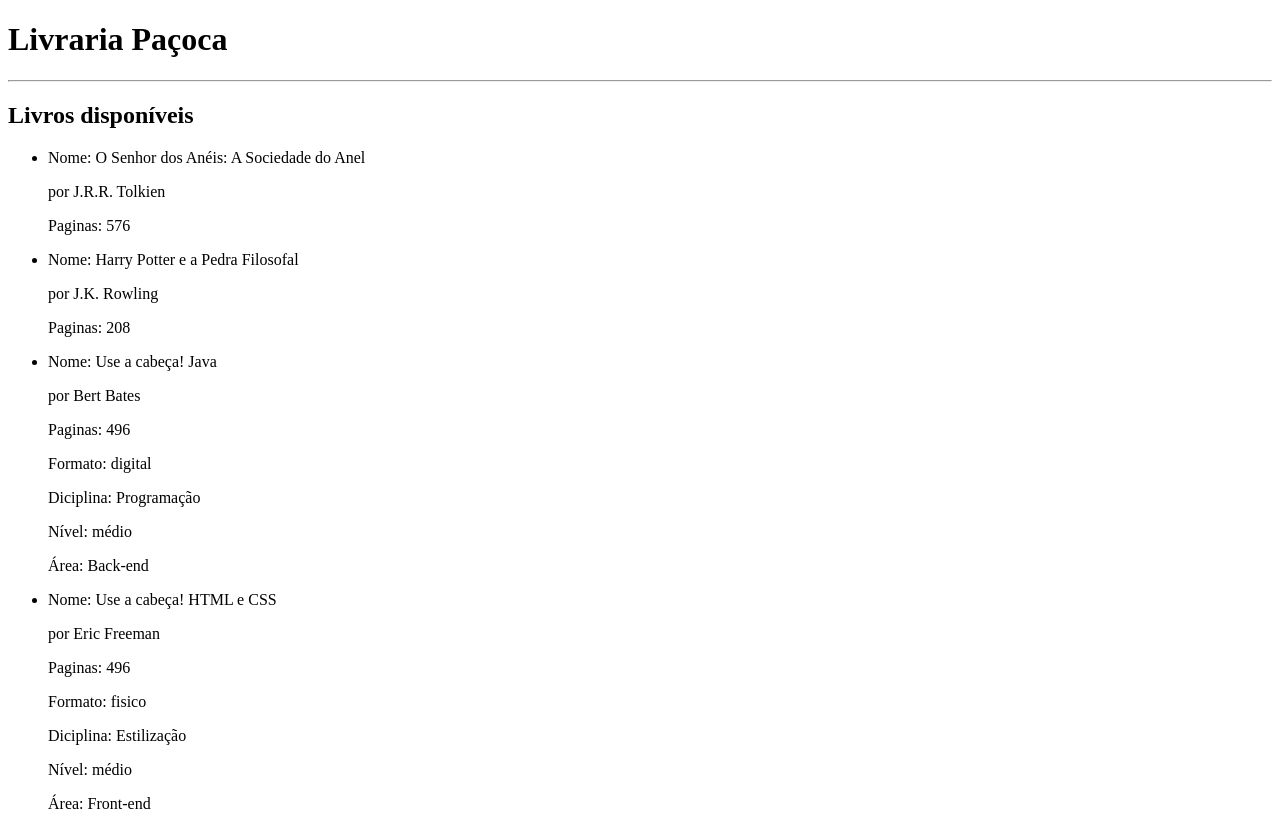
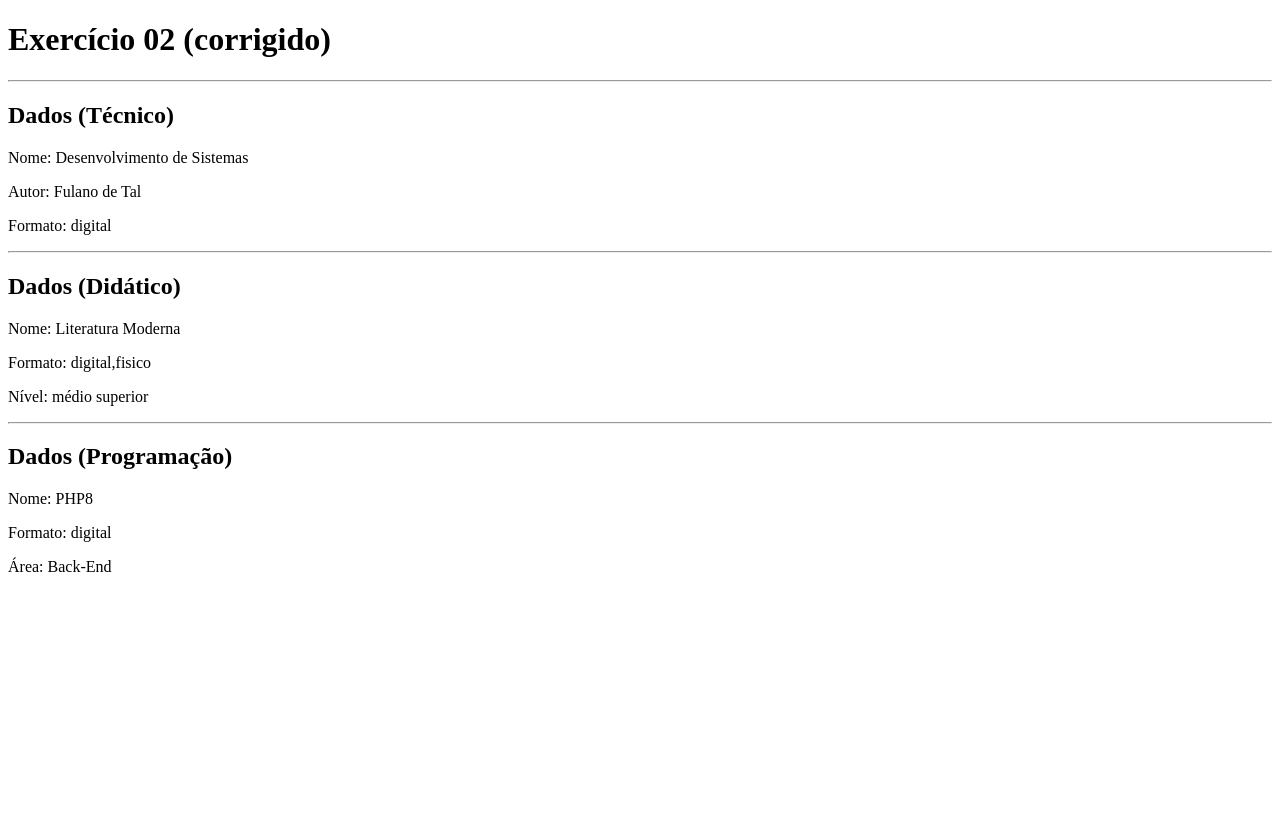
Before and after one commit to PhoenixFoxz/php-poo-exercicios, a PHP site: page / in a window 1280 px wide. After the commit the page ends 572 px from the top, so only its background shows below. Run offline with PHP 8.4, Linux system fonts and the light colour scheme.

Commit message:
Exercício 02 corrigido

```diff
--- a/index.php
+++ b/index.php
@@ -1,98 +1,64 @@
-<?php
-
-require_once "src/Tecnico.php";
-require_once "src/Didatico.php";
-require_once "src/Programacao.php";
-
-$livro3 = new Tecnico;
-$livro4 = new Tecnico;
-
-$programacao1 = new Programacao;
-$programacao2 = new Programacao;
-
-$didatico1 = new Didatico;
-$didatico2 = new Didatico;
-
-$livro3->setTitulo("Use a cabeça! Java");
-$livro3->setAutor("por Bert Bates");
-$livro3->setPaginas(496);
-$livro3->setFormato(["digital"]);
-$didatico1->setDisciplina("Programação");
-$didatico1->setNivel(["médio"]);
-$programacao1->setArea("Back-end");
-
-$livro4->setTitulo("Use a cabeça! HTML e CSS");
-$livro4->setAutor("por Eric Freeman");
-$livro4->setPaginas(496);
-$livro4->setFormato(["fisico"]);
-$didatico2->setNivel(["médio"]);
-$didatico2->setDisciplina("Estilização");
-$programacao2->setArea("Front-end");
-
-// exercício 1
-$livro1 = new Tecnico;
-$livro2 = new Tecnico;
-
-$livro1->setTitulo("O Senhor dos Anéis: A Sociedade do Anel");
-$livro1->setAutor("por J.R.R. Tolkien");
-$livro1->setPaginas(576);
-
-$livro2->setTitulo("Harry Potter e a Pedra Filosofal");
-$livro2->setAutor("por J.K. Rowling");
-$livro2->setPaginas(208);
-?>
 <!DOCTYPE html>
 <html lang="pt-br">
+
 <head>
     <meta charset="UTF-8">
     <meta name="viewport" content="width=device-width, initial-scale=1.0">
-    <title>Livraria</title>
+    <title>Exercício 02 (corrigido)</title>
 </head>
+
 <body>
-    <h1>Livraria Paçoca</h1>
+    <h1>Exercício 02 (corrigido)</h1>
     <hr>
-    <h2>Livros disponíveis</h2>
-    <ul>
-        <li>
-            <p>Nome: <?=$livro1->getTitulo()?> </p>
-            <p><?=$livro1->getAutor()?></p>
-            <p>Paginas: <?=$livro1->getPaginas()?></p>
-        </li>
-        <li>
-            <p>Nome: <?=$livro2->getTitulo()?> </p>
-            <p><?=$livro2->getAutor()?></p>
-            <p>Paginas: <?=$livro2->getPaginas()?></p>
-        </li>
-        <li>
-            <p>Nome: <?=$livro3->getTitulo()?> </p>
-            <p><?=$livro3->getAutor()?></p>
-            <p>Paginas: <?=$livro3->getPaginas()?></p>
-            <p>Formato: <?=$livro3->getFormato()?></p>
-            <p>Diciplina: <?=$didatico1->getDisciplina()?></p>
-            <!-- <p>Nivel: < ?=$didatico1->getNivel()[1]? ></p> -->
-            <p>Nível:
-            <?php
-            foreach($didatico1->getNivel() as $nivel){
-                echo $nivel."";
-            }
-            ?></p>
-            <p>Área: <?=$programacao1->getArea()?></p>
-        </li>
-        <li>
-            <p>Nome: <?=$livro4->getTitulo()?> </p>
-            <p><?=$livro4->getAutor()?></p>
-            <p>Paginas: <?=$livro4->getPaginas()?></p>
-            <p>Formato: <?=$livro4->getFormato()?></p>
-            <p>Diciplina: <?=$didatico2->getDisciplina()?></p>
-            <!-- <p>Nivel: < ?=$didatico2->getNivel()[1]? ></p> -->
-            <p>Nível:
-            <?php
-            foreach($didatico2->getNivel() as $nivel){
-                echo $nivel."";
-            }
-            ?></p>
-            <p>Área: <?=$programacao2->getArea()?></p>
-        </li>
-    </ul>
+    <?php
+    // Livro Técnico
+    require_once "src/Tecnico.php";
+    $livroTecnico = new Tecnico;
+    $livroTecnico->setTitulo("Desenvolvimento de Sistemas");
+    $livroTecnico->setAutor("Fulano de Tal");
+    $livroTecnico->setPaginas(250);
+    $livroTecnico->setFormato(["digital"]);
+    ?>
+    <h2>Dados (Técnico)</h2>
+    <p>Nome: <?= $livroTecnico->getTitulo() ?> </p>
+    <p>Autor: <?= $livroTecnico->getAutor() ?> </p>
+    <p>Formato: <?= $livroTecnico->getFormato() ?> </p>
+
+    <hr>
+
+    <?php
+    // Livro Didático
+    require_once "src/Didatico.php";
+    $livroDidatico = new Didatico;
+    $livroDidatico->setTitulo("Literatura Moderna");
+    $livroDidatico->setFormato(["digital", "fisico"]);
+    $livroDidatico->setNivel(["médio", "superior"]);
+    ?>
+    <h2>Dados (Didático)</h2>
+    <p>Nome: <?= $livroDidatico->getTitulo() ?> </p>
+    <p>Formato: <?= $livroDidatico->getFormato() ?> </p>
+    <p>Nível:
+        <?php foreach ($livroDidatico->getNivel() as $nivel) {
+            echo $nivel . " ";
+        } ?>
+    </p>
+
+    <hr>
+
+    <?php
+    // Livro Programação
+    require_once "src/Programacao.php";
+    $livroProgramacao = new Programacao;
+    $livroProgramacao->setTitulo("PHP8");
+    $livroProgramacao->setAutor("Beltrano");
+    $livroProgramacao->setFormato(["digital"]);
+    $livroProgramacao->setArea("Back-End");
+    ?>
+    <h2>Dados (Programação)</h2>
+    <p>Nome: <?= $livroProgramacao->getTitulo() ?> </p>
+    <p>Formato: <?= $livroProgramacao->getFormato() ?> </p>
+    <p>Área: <?= $livroProgramacao->getArea() ?> </p>
+
 </body>
+
 </html>
```
